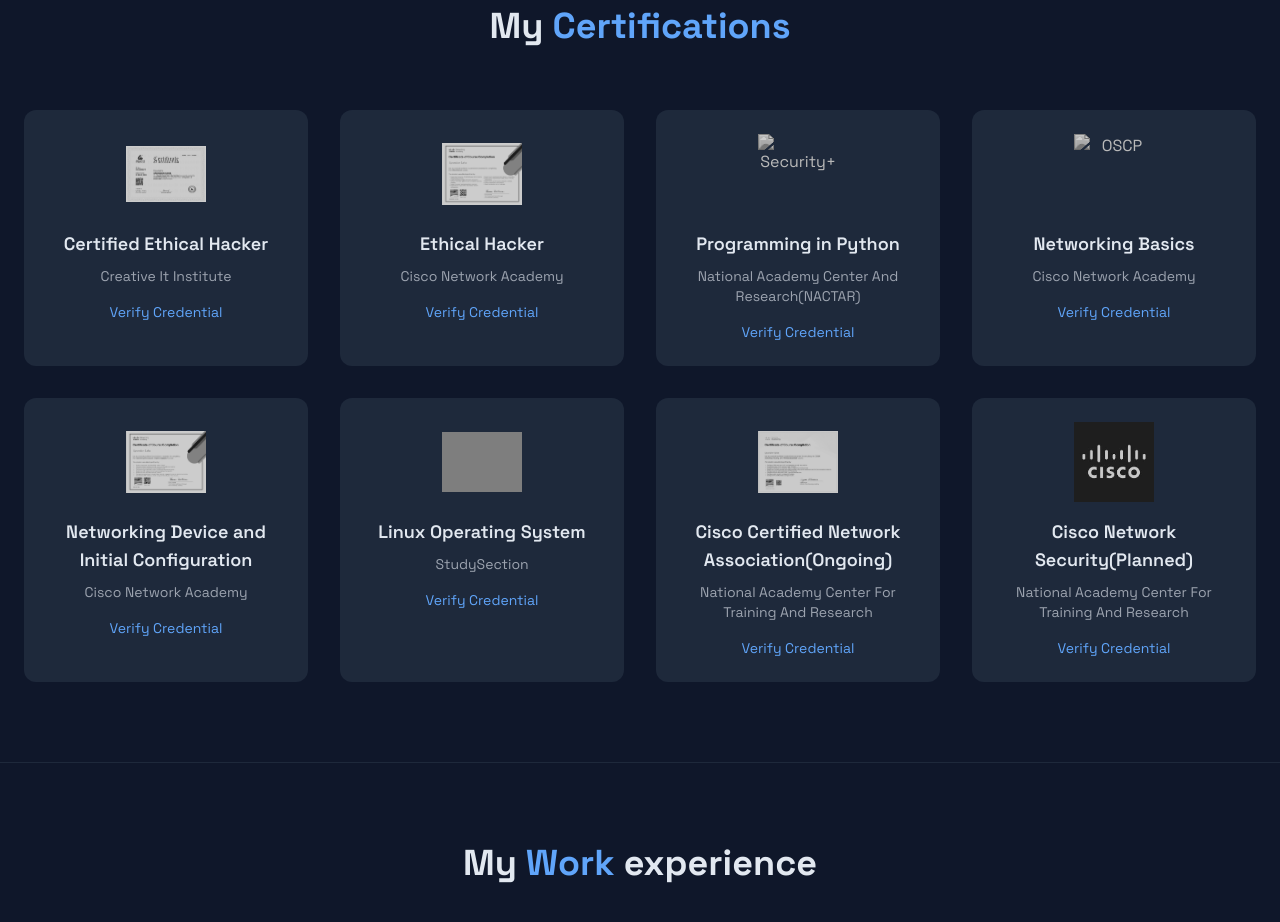
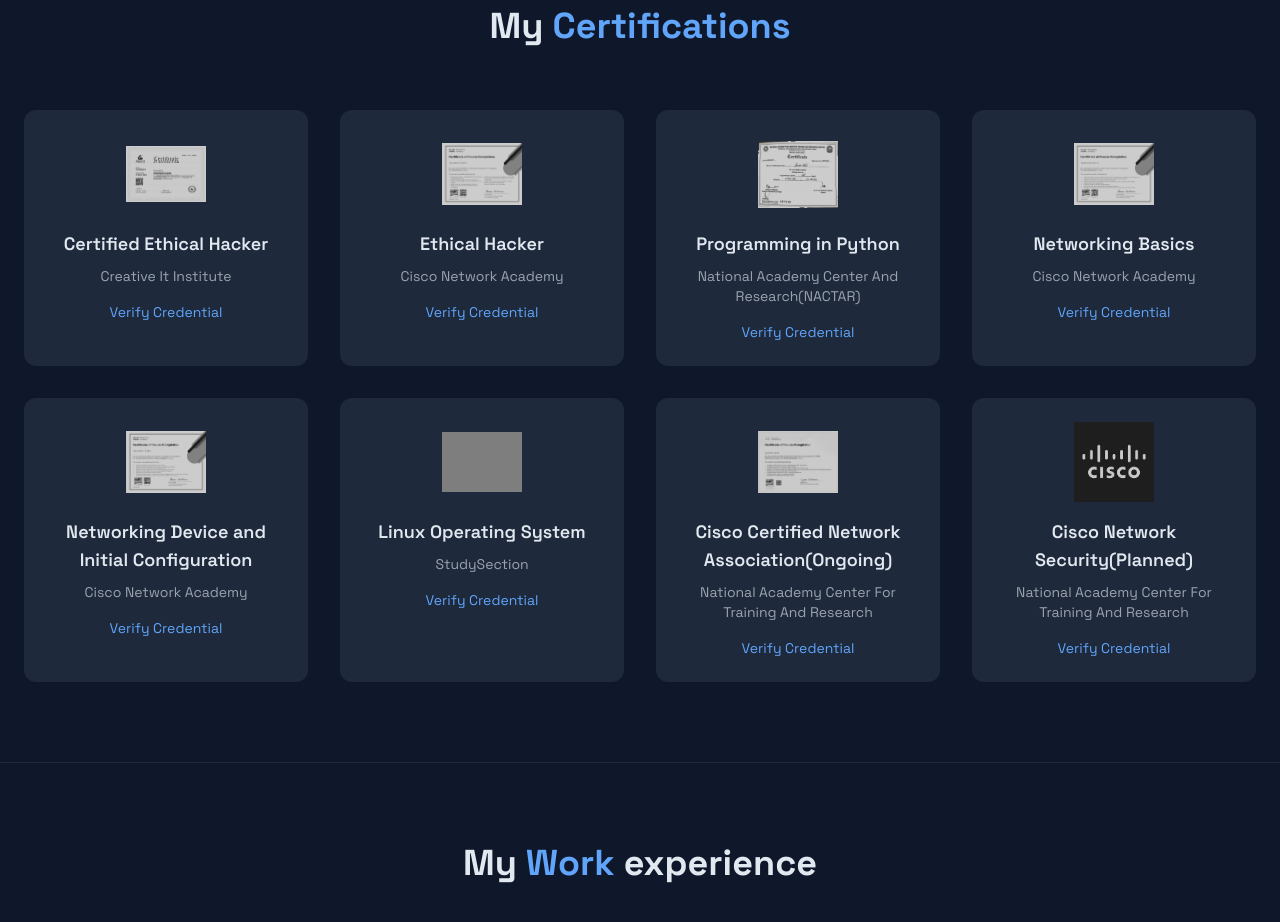
Before and after one commit to spondonsaha/cv, a plain HTML site: page index.html in a window 1280 px wide. Shown: the part 1635-2557 px from the top of the page. Drawn offline with nearby package versions, Linux system fonts and the light colour scheme; the site is published under a folder, as on GitHub Pages, so addresses that start at the root find nothing.

Commit message:
Update index.html

```diff
--- a/index.html
+++ b/index.html
@@ -442,7 +442,7 @@
                 <!-- CompTIA Security+ -->
                 <div class="bg-slate-800 rounded-xl p-6 flex flex-col items-center text-center animate-in delay-200">
                     <div class="w-20 h-20 mb-4 certification-logo">
-                        <img src="/nactar2.jpeg" alt="Security+" class="w-full h-full object-contain">
+                        <img src="nactar2.jpeg" alt="Security+" class="w-full h-full object-contain">
                     </div>
                     <h3 class="text-lg font-semibold mb-2">Programming in Python</h3>
                     <p class="text-gray-400 text-sm mb-4">National Academy Center And Research(NACTAR)</p>
@@ -452,7 +452,7 @@
                 <!-- OSCP -->
                 <div class="bg-slate-800 rounded-xl p-6 flex flex-col items-center text-center animate-in delay-300">
                     <div class="w-20 h-20 mb-4 certification-logo">
-                        <img src="/network_basic.png" alt="OSCP" class="w-full h-full object-contain">
+                        <img src="network_basic.png" alt="OSCP" class="w-full h-full object-contain">
                     </div>
                     <h3 class="text-lg font-semibold mb-2">Networking Basics</h3>
                     <p class="text-gray-400 text-sm mb-4">Cisco Network Academy</p>
```
